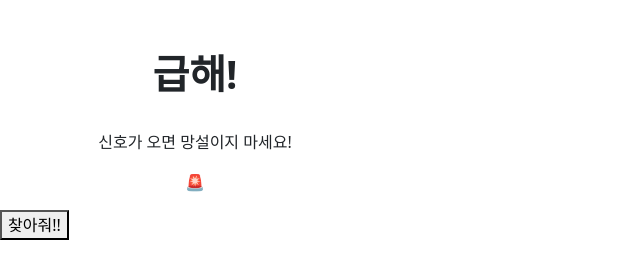
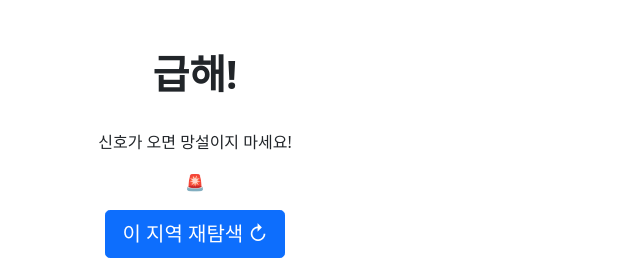
Before and after one commit to 4948jss/naturecalls, a Flask app: page / in a window 1280 px wide. Shown: the top 274 px of the page, without its empty margins (0-640 px from the left). Before the commit the page ends 240 px from the top, so only its background shows below. Run offline with Flask 2, Linux system fonts and the light colour scheme; a map, chart or similar area stays blank; some libraries are stand-ins or nearby versions.

Commit message:
버튼 위치, 문구, 모양 수정 완료

```diff
--- a/templates/index.html
+++ b/templates/index.html
@@ -1,20 +1,24 @@
 <!DOCTYPE html>
 <html lang="en">
   <head>
-    <meta charset="UTF-8"/>
+    <meta charset="UTF-8" />
     <meta
       name="viewport"
       content="width=device-width, initial-scale=1, user-scalable=yes"
     />
     <title>급해!!!</title>
 
-
-
-    <link href="https://cdn.jsdelivr.net/npm/bootstrap@5.0.2/dist/css/bootstrap.min.css" rel="stylesheet"
-          integrity="sha384-EVSTQN3/azprG1Anm3QDgpJLIm9Nao0Yz1ztcQTwFspd3yD65VohhpuuCOmLASjC" crossorigin="anonymous">
-    <script src="https://cdn.jsdelivr.net/npm/bootstrap@5.0.2/dist/js/bootstrap.bundle.min.js"
+    <link
+      href="https://cdn.jsdelivr.net/npm/bootstrap@5.0.2/dist/css/bootstrap.min.css"
+      rel="stylesheet"
+      integrity="sha384-EVSTQN3/azprG1Anm3QDgpJLIm9Nao0Yz1ztcQTwFspd3yD65VohhpuuCOmLASjC"
+      crossorigin="anonymous"
+    />
+    <script
+      src="https://cdn.jsdelivr.net/npm/bootstrap@5.0.2/dist/js/bootstrap.bundle.min.js"
       integrity="sha384-MrcW6ZMFYlzcLA8Nl+NtUVF0sA7MsXsP1UyJoMp4YLEuNSfAP+JcXn/tWtIaxVXM"
-            crossorigin="anonymous"></script>
+      crossorigin="anonymous"
+    ></script>
 
     <script src="https://ajax.googleapis.com/ajax/libs/jquery/3.5.1/jquery.min.js"></script>
 
@@ -42,10 +46,9 @@
       }
 
       .findbutton {
-            display: flex;
-            flex-direction: column;
-            align-items: center;
-            justify-content: center;
+        width: 100px;
+        margin: auto;
+        display: block;
       }
     </style>
 
@@ -56,17 +59,20 @@
     <script src="static/app.js" defer></script>
   </head>
   <body>
-
-
     <div class="main">
-    <h1>급해!</h1><br>
+      <h1>급해!</h1>
+      <br />
       <p>신호가 오면 망설이지 마세요!</p>
       <p>🚨</p>
+      <button
+        type="button"
+        onclick="getToilet()"
+        class="btn btn-primary btn-lg"
+      >
+        이 지역 재탐색 ↻
+      </button>
     </div>
     <div>
-    <button class="findbutton" onclick="getToilet()" type="button">찾아줘!!</button>
-    <!--    <button onclick="testToilet()" type="button">장실정보GET!</button>-->
-
       <p id="result"></p>
       <div id="map" class="map" style="width: 370px; height: 550px"></div>
     </div>
```
Lines whose indentation alone changed are shown as unchanged.
